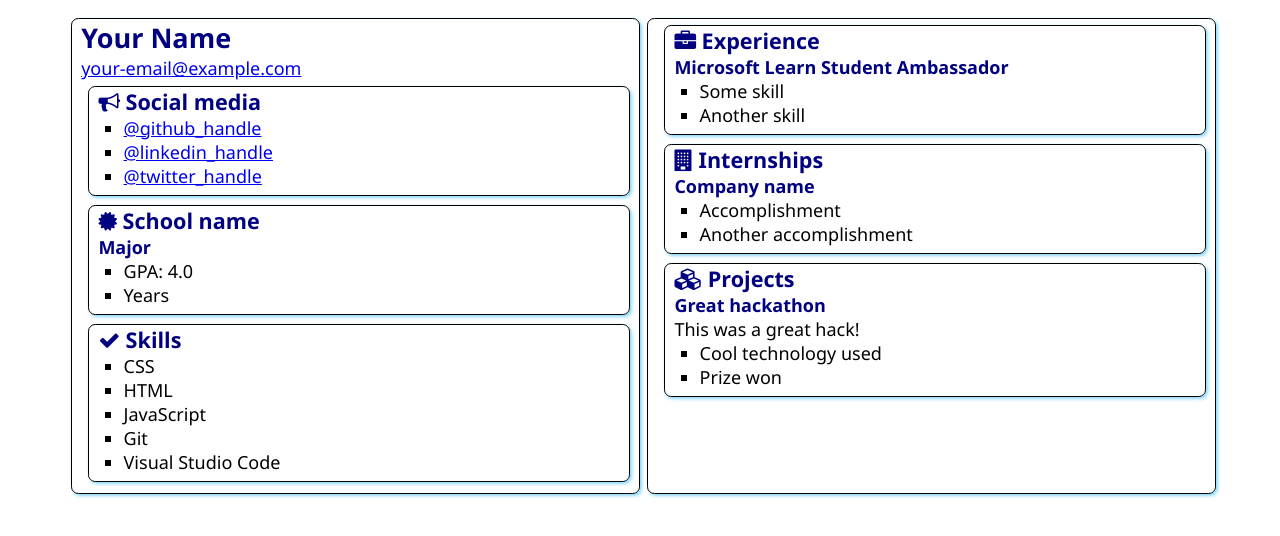
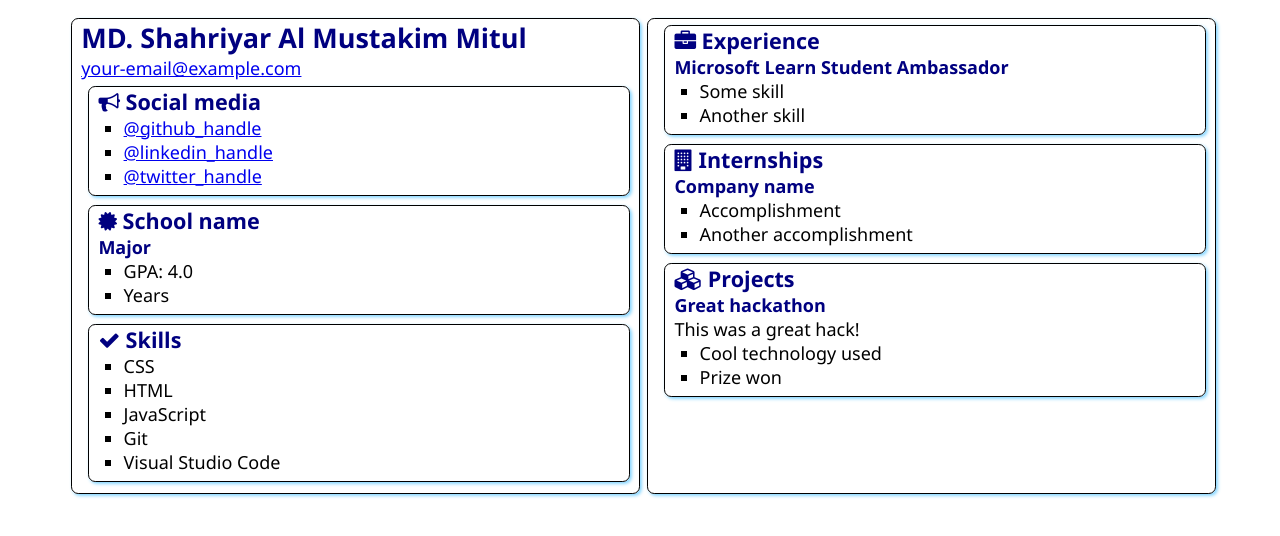
Before and after one commit to mitul3737/SATechnicalOnboarding, a plain HTML site: page src/index.html in a window 1280 px wide. Drawn offline with Linux system fonts and the light colour scheme.

Commit message:
Added my Name

```diff
--- a/src/index.html
+++ b/src/index.html
@@ -12,7 +12,7 @@
 <body>
     <main>
         <article class="box">
-            <h1>Your Name</h1>
+            <h1>MD. Shahriyar Al Mustakim Mitul</h1>
             <div><a href="mailto:your.email@example.com">your-email@example.com</a></div>
 
             <section class="box">
```
